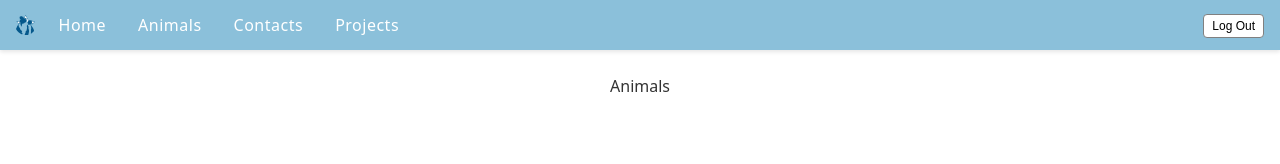
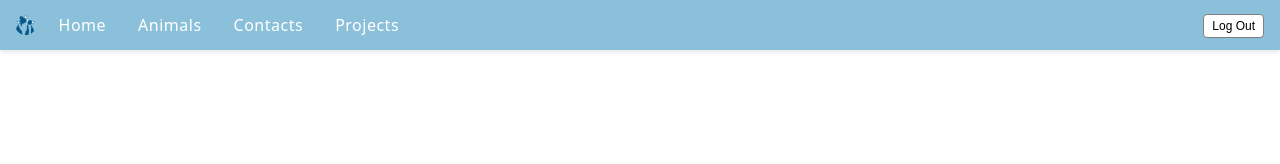
Before and after one commit to whoguy24/starpet, a React (Vite) app: page /animals in a window 1280 px wide. Shown: the top 164 px of the page. Built offline with nearby package versions, Linux system fonts and the light colour scheme; no server answers; the database is empty; sample sign-in values are in the browser's storage.

Commit message:
Minor housekeeping.

```diff
--- a/src/app/App.jsx
+++ b/src/app/App.jsx
@@ -35,36 +35,20 @@ function App() {
         </header>
         <main className="app-content">
           <Routes>
-            <Route path="/" element={<Navigate to="/dashboard" replace />} />
-            <Route path="*" element={<Navigate to="/404" replace />} />
+            {/* Public Routes */}
             <Route path="/login" element={<UserLogin />} />
             <Route path="/register" element={<UserRegistration />} />
             <Route path="/forgot_password" element={<UserResetPassword />} />
             <Route path="/404" element={<NotFound />} />
-            <Route
-              path="/dashboard"
-              element={
-                <ProtectedRoute>
-                  <Dashboard />
-                </ProtectedRoute>
-              }
-            />
-            <Route
-              path="/animals"
-              element={
-                <ProtectedRoute>
-                  <Animals />
-                </ProtectedRoute>
-              }
-            />
-            <Route
-              path="/contacts"
-              element={
-                <ProtectedRoute>
-                  <Contacts />
-                </ProtectedRoute>
-              }
-            />
+            {/* Redirects */}
+            <Route path="/" element={<Navigate to="/dashboard" replace />} />
+            <Route path="*" element={<Navigate to="/404" replace />} />
+            {/* Protected Routes */}
+            <Route element={<ProtectedRoute />}>
+              <Route path="/dashboard" element={<Dashboard />} />
+              <Route path="/animals" element={<Animals />} />
+              <Route path="/contacts" element={<Contacts />} />
+            </Route>
           </Routes>
         </main>
         <footer>
--- a/src/components/Animals/Animals.jsx
+++ b/src/components/Animals/Animals.jsx
@@ -3,14 +3,8 @@ import styles from "./Animals.module.css";
 
 // Component Function
 function Animals() {
-  // Initialize Hooks
-
-  // Initialize Global State
-
-  // Handler Functions
-
   // Render DOM
-  return <div>Animals</div>;
+  return <div></div>;
 }
 
 // Export Component Function
--- a/src/components/Contacts/Contacts.jsx
+++ b/src/components/Contacts/Contacts.jsx
@@ -64,7 +64,8 @@ function Contacts() {
   // Render DOM
   return (
     <div className={styles.contactsContainer}>
-      <form onSubmit={handleCreateContact} className={styles.newContactForm}>
+      {/* Hide for now */}
+      {/* <form onSubmit={handleCreateContact} className={styles.newContactForm}>
         <input
           placeholder="First Name"
           value={firstName}
@@ -158,7 +159,7 @@ function Contacts() {
             </tr>
           ))}
         </tbody>
-      </table>
+      </table> */}
     </div>
   );
 }
--- a/src/components/Navigation/ProtectedRoute.jsx
+++ b/src/components/Navigation/ProtectedRoute.jsx
@@ -1,17 +1,18 @@
 // Import Modules
-import { Navigate } from "react-router-dom";
+import { Navigate, Outlet } from "react-router-dom";
 import { useSelector } from "react-redux";
 
 // Component Function
-export default function ProtectedRoute({ children }) {
+export default function ProtectedRoute() {
   const { status } = useSelector((state) => state.auth);
-  if (status === "LOADING") {
-    <h2>Loading...</h2>;
+
+  if (status === "AUTHENTICATED") {
+    return <Outlet />;
   }
-  if (status === "AUTHENTICATED") {
-    return children;
-  }
+
   if (status === "UNAUTHENTICATED") {
     return <Navigate to="/login" replace />;
   }
+
+  return <Outlet />;
 }
```
